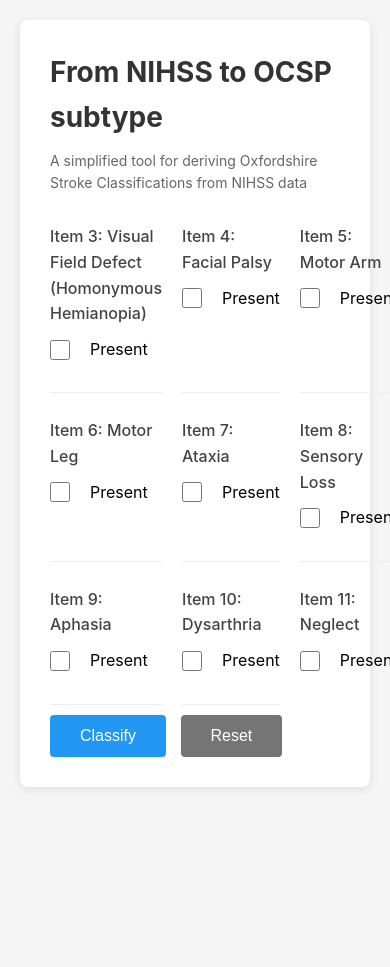
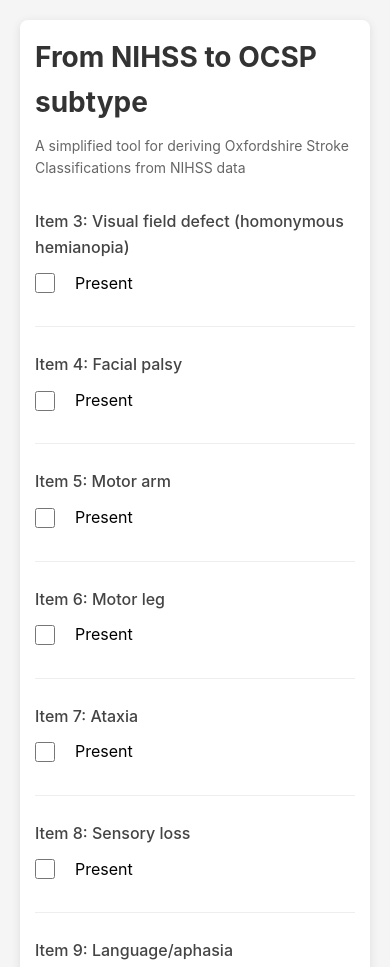
Before and after one commit to leonfal/ocsp, a plain HTML site: page index.html in a window 390 px wide. Shown: the top 967 px of the page. Before the commit the page ends 844 px from the top, so only its background shows below. Drawn offline with Linux system fonts and the light colour scheme.

Commit message:
fixed bugs and improved mobile view

```diff
--- a/index.html
+++ b/index.html
@@ -35,6 +35,20 @@
 
         .question-group.full-width {
             grid-column: 1 / -1;
+        }
+
+        @media (max-width: 768px) {
+            .double-columns {
+                grid-template-columns: 1fr;
+            }
+
+            .container {
+                padding: 15px;
+            }
+
+            h1 {
+                font-size: 22px;
+            }
         }
 
         h1 {
@@ -96,12 +110,8 @@
             border-radius: 4px;
             cursor: pointer;
             font-size: 14px;
-            transition: all 0.2s;
         }
 
-        .side-btn:hover {
-            border-color: #999;
-        }
 
         .side-btn.active {
             background: #4CAF50;
@@ -124,7 +134,6 @@
             cursor: pointer;
             font-size: 16px;
             margin-right: 10px;
-            transition: background 0.2s;
         }
 
         button[type="submit"]:hover {
@@ -135,9 +144,6 @@
             background: #757575;
         }
 
-        button[type="button"]:hover {
-            background: #616161;
-        }
 
         .result {
             margin-top: 10px;
@@ -188,14 +194,14 @@
         <form id="classificationForm">
             <div class="double-columns">
             <div class="question-group">
-                <label>Item 3: Visual Field Defect (Homonymous Hemianopia)</label>
+                <label>Item 3: Visual field defect (homonymous hemianopia)</label>
                 <div class="checkbox-container">
                     <input type="checkbox" id="visual" name="visual">
                     <span>Present</span>
                 </div>
             </div>
                 <div class="question-group">
-                <label>Item 4: Facial Palsy</label>
+                <label>Item 4: Facial palsy</label>
                 <div class="checkbox-container">
                     <input type="checkbox" id="facial" name="facial">
                     <span>Present</span>
@@ -207,7 +213,7 @@
             </div>
 
             <div class="question-group">
-                <label>Item 5: Motor Arm</label>
+                <label>Item 5: Motor arm</label>
                 <div class="checkbox-container">
                     <input type="checkbox" id="arm" name="arm">
                     <span>Present</span>
@@ -219,7 +225,7 @@
             </div>
 
             <div class="question-group">
-                <label>Item 6: Motor Leg</label>
+                <label>Item 6: Motor leg</label>
                 <div class="checkbox-container">
                     <input type="checkbox" id="leg" name="leg">
                     <span>Present</span>
@@ -242,7 +248,7 @@
             </div>
 
             <div class="question-group">
-                <label>Item 8: Sensory Loss</label>
+                <label>Item 8: Sensory loss</label>
                 <div class="checkbox-container">
                     <input type="checkbox" id="sensory" name="sensory">
                     <span>Present</span>
@@ -265,7 +271,7 @@
 
 
             <div class="question-group">
-                <label>Item 9: Aphasia</label>
+                <label>Item 9: Language/aphasia</label>
                 <div class="checkbox-container">
                     <input type="checkbox" id="aphasia" name="aphasia">
                     <span>Present</span>
@@ -281,7 +287,7 @@
         </div>
 
             <div class="question-group">
-                <label>Item 11: Neglect</label>
+                <label>Item 11: Extinction/inattention (neglect)</label>
                 <div class="checkbox-container">
                     <input type="checkbox" id="neglect" name="neglect">
                     <span>Present</span>
@@ -421,7 +427,8 @@
             // D: Item 7 AND/OR Item 10 (ataxia and/or dysarthria)
             // Important: dysarthria is ignored if item 4 or item 9 is present
             let D;
-            if (dysarthria && (facial || aphasia)) {
+            let dysarthriaIgnored = dysarthria && (facial || aphasia);
+            if (dysarthriaIgnored) {
                 D = ataxia; // Ignore dysarthria, only count ataxia
             } else {
                 D = ataxia || dysarthria;
@@ -444,15 +451,16 @@
 
             // LACI: A (not B, C, D) OR A + item 7 (on same side as A) (not B, C or item 10) OR item 10 + item 5 (exclusively)
             // Check LACI before PACI because of the special dysarthria + arm case
+            // For the second condition: if dysarthria is ignored, we don't check it; if it's not ignored, it must be absent
             if ((A && !B && !C && !D) ||
-                (A && ataxiaSameSideAsA && !B && !C && !dysarthria) ||
+                (A && ataxiaSameSideAsA && !B && !C && (dysarthriaIgnored || !dysarthria)) ||
                 dysarthriaArmOnly) {
                 return 'LACI';
             }
 
             // PACI: two of A, B or C (not D) OR C alone OR exactly one of items 4, 5, 6, 8 and NOT 7
             const countABC = [A, B, C].filter(Boolean).length;
-            if ((countABC === 2 && !D) || (C && !A && !B) || (exactlyOneItem && !ataxia && !D)) {
+            if ((countABC === 2 && !D) || (C && !A && !B && !D) || (exactlyOneItem && !ataxia && !D)) {
                 return 'PACI';
             }
 
```
